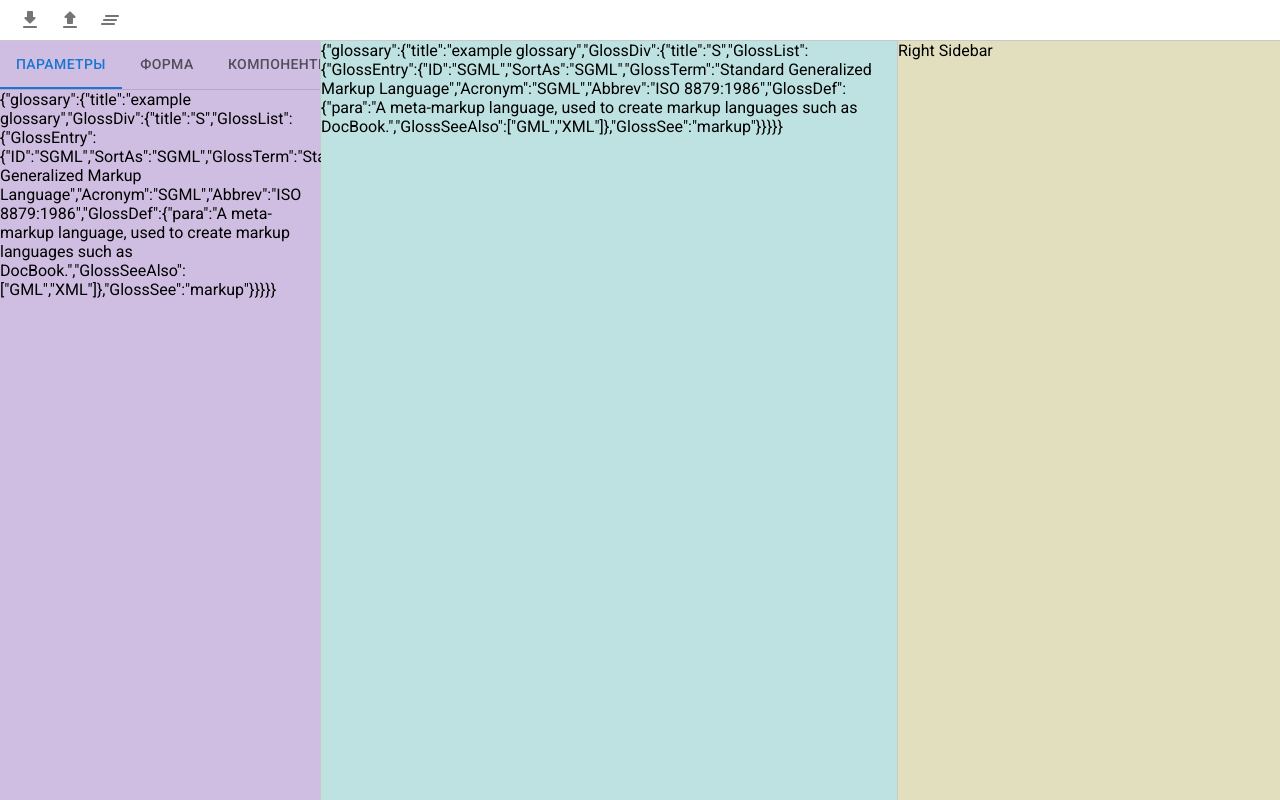
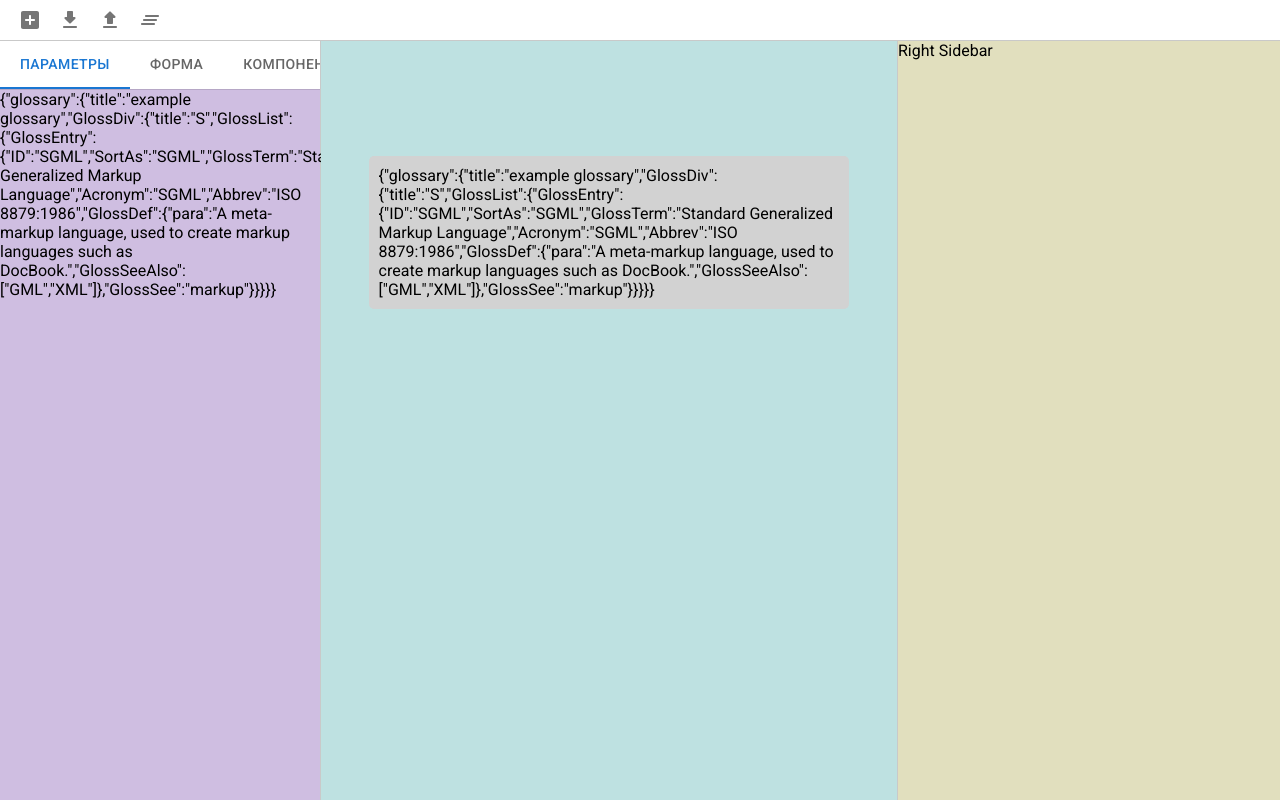
Before and after one commit to KirillShakhov/Gazprom.FormEditor, a React app: page / in a window 1280 px wide. Both pictures are taken after a click on the button "mode". Built offline with nearby package versions, Linux system fonts and the light colour scheme.

Commit message:
feat: visual box

```diff
--- a/src/components/command-line/command-line.tsx
+++ b/src/components/command-line/command-line.tsx
@@ -1,8 +1,9 @@
-import React, { useRef, useState } from 'react';
+import React from 'react';
 import { IconButton, Stack, Tooltip } from '@mui/material';
 import DownloadRoundedIcon from '@mui/icons-material/DownloadRounded';
 import FileUploadRoundedIcon from '@mui/icons-material/FileUploadRounded';
 import ClearAllRoundedIcon from '@mui/icons-material/ClearAllRounded';
+import AddBoxRoundedIcon from '@mui/icons-material/AddBoxRounded';
 import './command-line.css';
 
 interface CommandLineProps {
@@ -13,6 +14,11 @@ interface CommandLineProps {
 
 /** Командная панель */
 export const CommandLine: React.FC<CommandLineProps> = (props) => {
+  function createTxtFile() {
+    const text = '{}';
+    props.setData(text);
+  }
+
   function downloadTxtFile() {
     const text = props.getData();
     // file object
@@ -41,6 +47,11 @@ export const CommandLine: React.FC<CommandLineProps> = (props) => {
   return (
     <div className="main">
       <Stack direction="row" justifyContent="flex-start" alignItems="center" spacing={0}>
+        <Tooltip title="Создать">
+          <IconButton aria-label="create" component="label" onClick={createTxtFile}>
+            <AddBoxRoundedIcon />
+          </IconButton>
+        </Tooltip>
         <Tooltip title="Экспорт">
           <IconButton aria-label="download" component="label" onClick={downloadTxtFile}>
             <DownloadRoundedIcon />
--- a/src/components/form-editor/form-editor.tsx
+++ b/src/components/form-editor/form-editor.tsx
@@ -20,6 +20,13 @@ enum Modes {
 export const FormEditor: React.FC = () => {
   const [value, setValue] = React.useState(0);
   const [mode, setMode] = React.useState(Modes.Text);
+
+  const tabStyle = {
+    minWidth: 50,
+    paddingLeft: 20,
+    paddingRight: 20,
+    backgroundColor: 'white',
+  };
 
   const standardData =
     '{"glossary":{"title":"example glossary","GlossDiv":{"title":"S","GlossList":{"GlossEntry":{"ID":"SGML","SortAs":"SGML","GlossTerm":"Standard Generalized Markup Language","Acronym":"SGML","Abbrev":"ISO 8879:1986","GlossDef":{"para":"A meta-markup language, used to create markup languages such as DocBook.","GlossSeeAlso":["GML","XML"]},"GlossSee":"markup"}}}}}';
@@ -78,9 +85,9 @@ export const FormEditor: React.FC = () => {
       <div className="left-side">
         <Box sx={{ borderBottom: 1, borderColor: 'divider' }}>
           <Tabs value={value} onChange={handleChange}>
-            <Tab label="Параметры" {...a11yProps(0)} />
-            <Tab label="Форма" {...a11yProps(1)} />
-            <Tab label="Компоненты" {...a11yProps(2)} />
+            <Tab label="Параметры" {...a11yProps(0)} style={tabStyle} />
+            <Tab label="Форма" {...a11yProps(1)} style={tabStyle} />
+            <Tab label="Компоненты" {...a11yProps(2)} style={tabStyle} />
           </Tabs>
         </Box>
         <TabPanel value={value} index={0}>
--- /dev/null
+++ b/src/components/visual-mode/visual-mode.css
@@ -0,0 +1,9 @@
+.box{
+    padding: 10px;
+    margin: 20% auto;
+    width: 80%;
+
+    border-radius: 5px;
+    background: #d2d2d2;
+    border-color: #ababab;
+}
--- a/src/components/visual-mode/visual-mode.tsx
+++ b/src/components/visual-mode/visual-mode.tsx
@@ -1,9 +1,15 @@
+import { Box } from '@mui/material';
 import React from 'react';
+import './visual-mode.css';
 
 interface VisualModeProps {
   value: string;
 }
 
 export const VisualMode: React.FC<VisualModeProps> = (props) => {
-  return <div>{props.value}</div>;
+  return (
+    <div className="box">
+      <span>{props.value}</span>
+    </div>
+  );
 };
```
